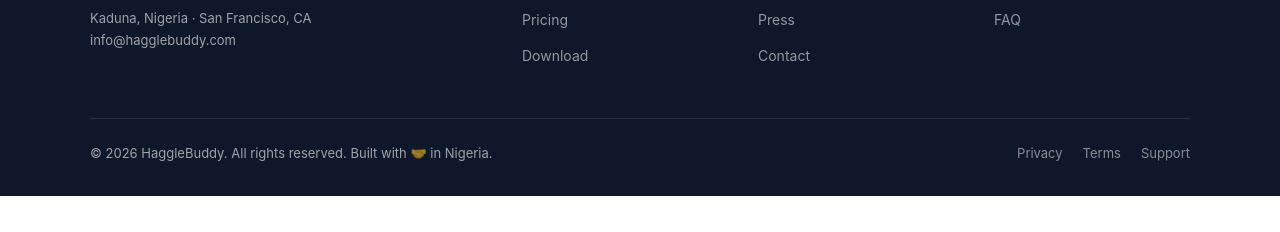
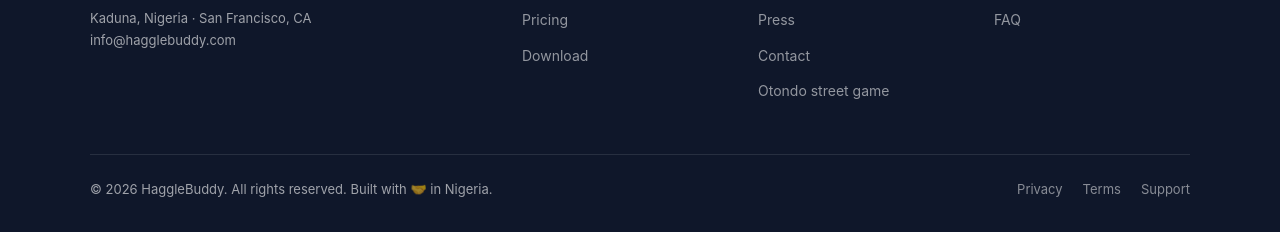
Before and after one commit to Chibuchibs/hagglebuddy-site, a plain HTML site: page index.html in a window 1280 px wide. Shown: the part 6279-6511 px from the top of the page. Before the commit the page ends 6475 px from the top, so only its background shows below. Drawn offline with Linux system fonts and the light colour scheme.

Commit message:
Footer link to Otondo

```diff
--- a/index.html
+++ b/index.html
@@ -1014,6 +1014,7 @@
         <li><a href="/support">Support</a></li>
         <li><a href="mailto:press@hagglebuddy.com">Press</a></li>
         <li><a href="mailto:info@hagglebuddy.com">Contact</a></li>
+        <li><a href="https://otondo.ng/" title="Otondo, our free Lagos street game">Otondo street game</a></li>
       </ul>
     </div>
     <div class="footer-col">
```
